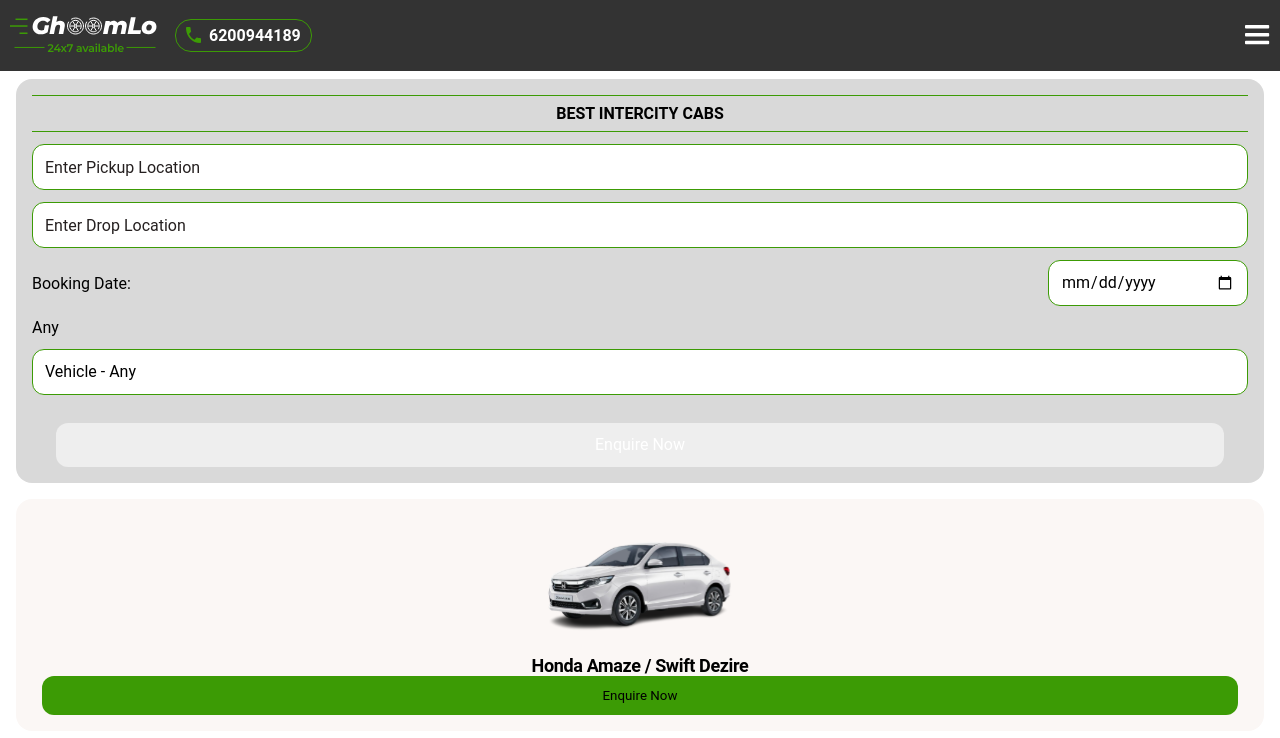
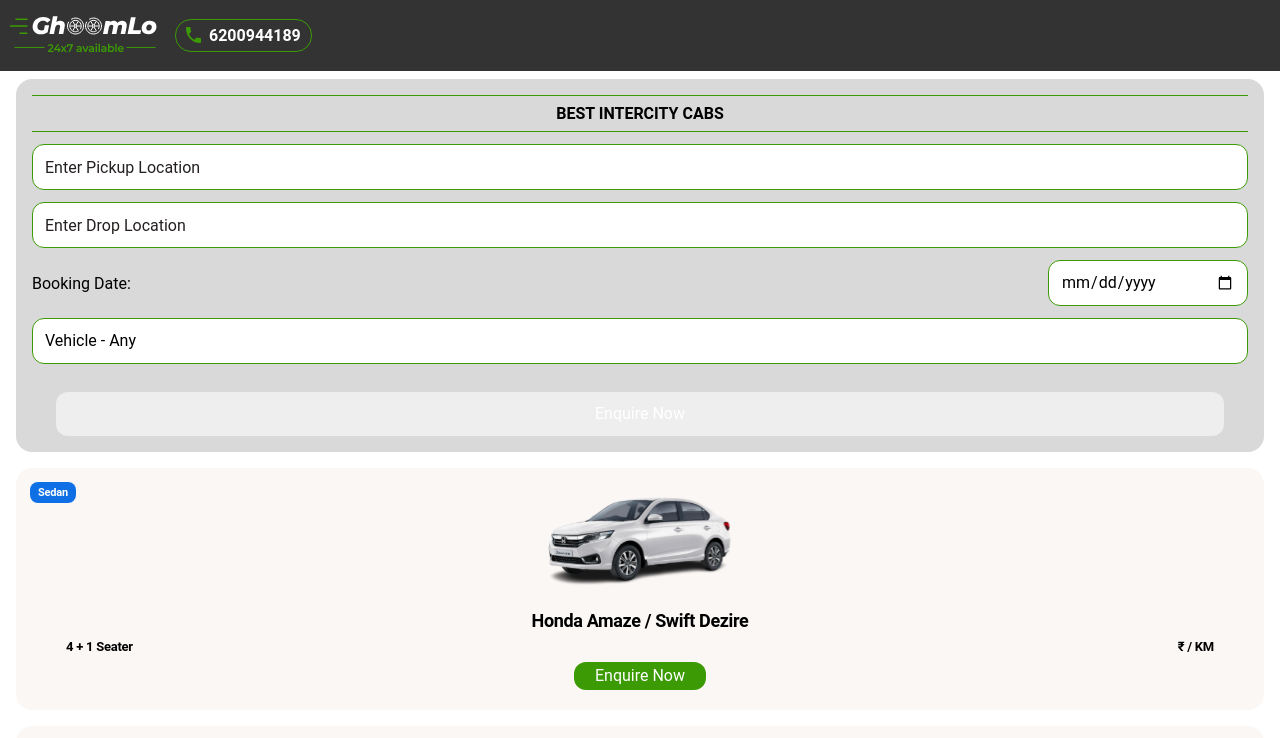
Before and after one commit to akhilesh-k/ghoomlo-ui, a React (Vite) app: page / in a window 1280 px wide. Shown: the top 738 px of the page. Built offline with nearby package versions, Linux system fonts and the light colour scheme.

Commit message:
Adds pill to vehicle card

```diff
--- a/src/components/BookingComp.jsx
+++ b/src/components/BookingComp.jsx
@@ -121,7 +121,6 @@
             />
           )
         })}
-        {vehicle}
         <SelectComp
           name="vehicle-selector"
           options={availableVehicles}
--- a/src/components/ButtonComp.jsx
+++ b/src/components/ButtonComp.jsx
@@ -1,6 +1,6 @@
 import './css/button-comp.css'
 
-const ButtonComp = ({ type, disabled, onClick, children }) => {
+const ButtonComp = ({ type, disabled, size, onClick, children }) => {
   const getClass = () => {
     let classes = 'button'
     switch(type) {
@@ -12,6 +12,11 @@
         break
       case 'secondary':
         classes += ' button-secondary'
+        break
+    }
+    switch(size) {
+      case 'small':
+        classes += ' button-small'
         break
     }
     return classes
--- a/src/components/Header.jsx
+++ b/src/components/Header.jsx
@@ -80,7 +80,7 @@
           />
         </li>
       </ul>
-      <HamburgerMenuComp />
+      {/* <HamburgerMenuComp /> */}
     </nav>
   )
 }
--- a/src/components/VehicleCard.jsx
+++ b/src/components/VehicleCard.jsx
@@ -12,6 +12,7 @@
 const VehicleCard = ({ vehicleData }) => {
   const dispatch = useDispatch();
   const updateVehicleType = () => {
+    window.scrollTo(0, 0);
     dispatch(
       updateVehicle({
         vehicle: vehicleData.value,
@@ -38,21 +39,16 @@
   };
   return (
     <div className="vehicle-card">
-      <img
-        className="vehicle-image"
-        src={getImage()}
-        alt=""
-        srcSet=""
-      />
-      <p className="vehicle-title">
-        {vehicleData.value}
-      </p>
-      <ButtonComp
-        type="primary"
-        onClick={updateVehicleType}
-      >
-        Enquire Now
+      <img className="vehicle-image" src={getImage()} alt="" srcSet="" />
+      <p className="vehicle-title">{vehicleData.value}</p>
+      <div className="seat-rate">
+        <p>{vehicleData.seats} + 1 Seater</p>
+        <p>₹ {vehicleData.rate} / KM</p>
+      </div>
+      <ButtonComp type="primary" size="small" onClick={updateVehicleType}>
+        <span className="font-16-lh-20">Enquire Now</span>
       </ButtonComp>
+      <div className="pill">{vehicleData.type}</div>
     </div>
   );
 };
--- a/src/components/css/button-comp.css
+++ b/src/components/css/button-comp.css
@@ -12,3 +12,8 @@
   background-color: #EEEEEE;
   cursor: not-allowed;
 }
+.button-small {
+  height: 28px;
+  width: 132px;
+  padding: 0;
+}
--- a/src/components/css/vehicle-card.css
+++ b/src/components/css/vehicle-card.css
@@ -4,10 +4,11 @@
   justify-content: center;
   align-items: center;
   margin: 16px;
-  padding: 26px 26px 16px 26px;
+  padding: 12px 26px 20px 26px;
   box-sizing: border-box;
   border-radius: 16px;
   background-color: #fbf7f5;
+  position: relative;
 }
 .vehicle-title {
   color: #000;
@@ -26,3 +27,29 @@
   width: 100%;
   max-height: 100%;
 }
+.seat-rate {
+  width: calc(100% - 48px);
+  display: flex;
+  margin: 8px 24px;
+  justify-content: space-between;
+  color: #000;
+  font-size: 13px;
+  font-style: normal;
+  font-weight: 700;
+  line-height: normal;
+  letter-spacing: -0.26px;
+}
+.pill {
+  position: absolute;
+  top: 14px;
+  left: 14px;
+  background-color: #0f70e6;
+  border-radius: 8px;
+  padding: 4px 8px;
+  color: #fff;
+  font-size: 11px;
+  font-style: normal;
+  font-weight: 600;
+  line-height: normal;
+  letter-spacing: -0.22px;
+}
```
